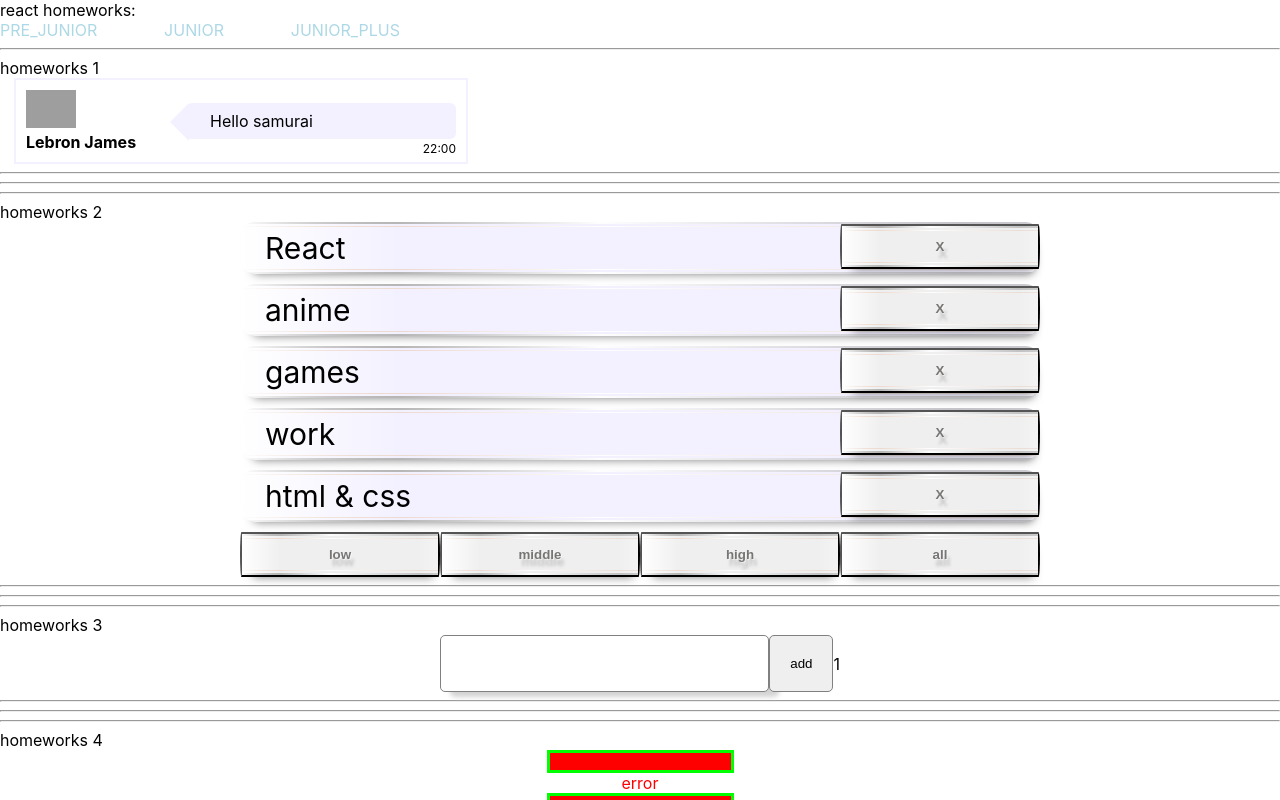
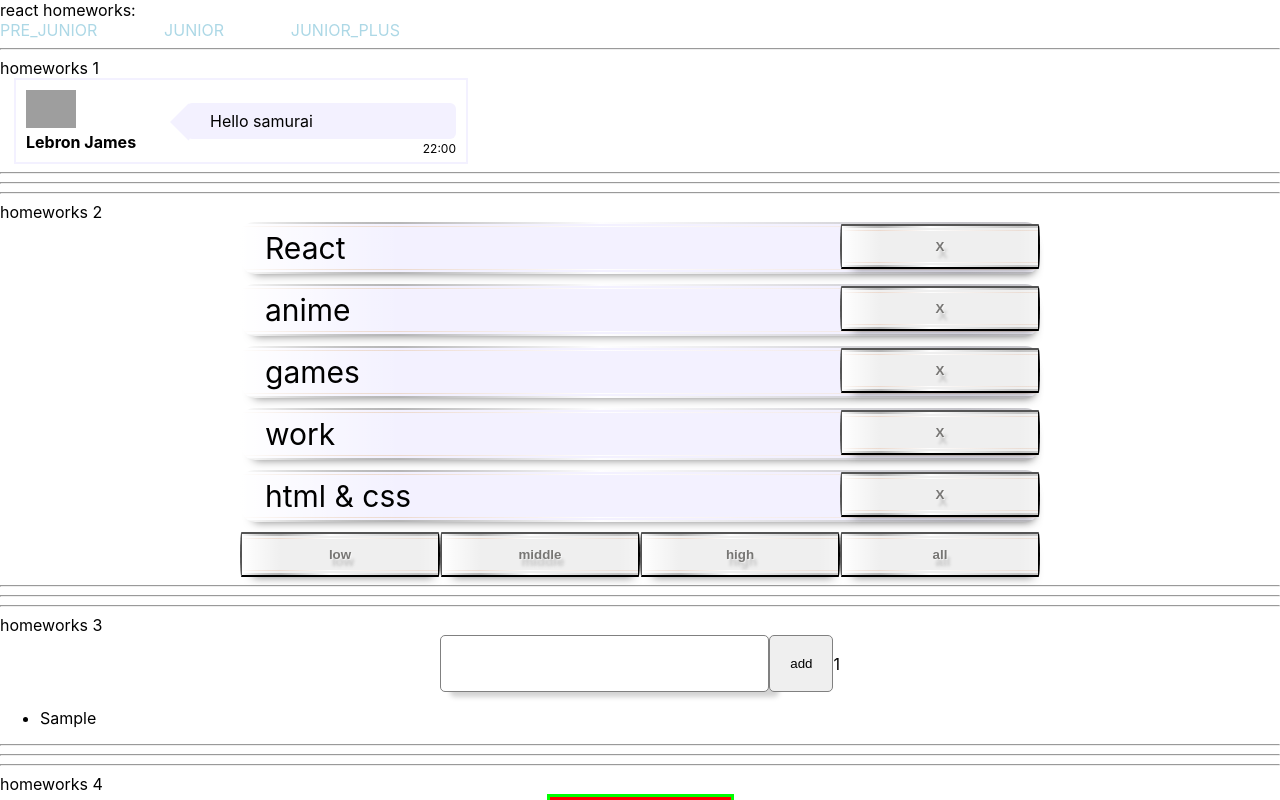
Before and after one commit to AlexeyKrop/AlexeyKrop.github.io, a React (Create React App) app: page /#/pre-junior in a window 1280 px wide. Both pictures are taken after typing "Sample" into the empty fields and a click on the button "add". Shown: the top 800 px of the page. Built offline with nearby package versions, Linux system fonts and the light colour scheme; grey boxes are pictures that could not be loaded.

Commit message:
fix 3 homework

```diff
--- a/src/p2-homeworks/h3/Greeting.tsx
+++ b/src/p2-homeworks/h3/Greeting.tsx
@@ -2,6 +2,7 @@ import React, {ChangeEvent, KeyboardEvent} from 'react'
 import s from './Greeting.module.css'
 import Button from "./Common/Button";
 import Input from "./Common/Input";
+import {UserType} from "./HW3";
 
 
 type GreetingPropsType = {
@@ -11,19 +12,26 @@ type GreetingPropsType = {
   error: string // need to fix any
   totalUsers: number // need to fix any
   onKeyPressHandler: (e: KeyboardEvent<HTMLInputElement>) => void
+  users: Array<UserType>
 }
 // презентационная компонента (для верстальщика)
 const Greeting: React.FC<GreetingPropsType> = (
-  {name, setNameCallback, addUser, error, totalUsers, onKeyPressHandler} // деструктуризация пропсов
+  {name, setNameCallback, addUser, error, totalUsers, onKeyPressHandler, users} // деструктуризация пропсов
 ) => {
-
   return (
+    <>
     <div className={s.form}>
       <Input onKeyPressHandler={onKeyPressHandler} value={name} onChange={setNameCallback} error={error}/>
       <span className={s.errorText}>{error}</span>
       <Button name={'add'} callBack={addUser} />
       <span>{totalUsers}</span>
     </div>
+      <ul className="user__list">
+        {users.map(u => {
+          return <li key={u._id} className="user__item">{u.name}</li>
+        })}
+      </ul>
+    </>
   )
 }
 
--- a/src/p2-homeworks/h3/GreetingContainer.tsx
+++ b/src/p2-homeworks/h3/GreetingContainer.tsx
@@ -43,6 +43,7 @@ const GreetingContainer: React.FC<GreetingContainerPropsType> = ({users, addUser
       name={name}
       setNameCallback={setNameCallback}
       addUser={addUser}
+      users={users}
       error={error}
       totalUsers={totalUsers}
       onKeyPressHandler={onKeyPressHandler}
```
